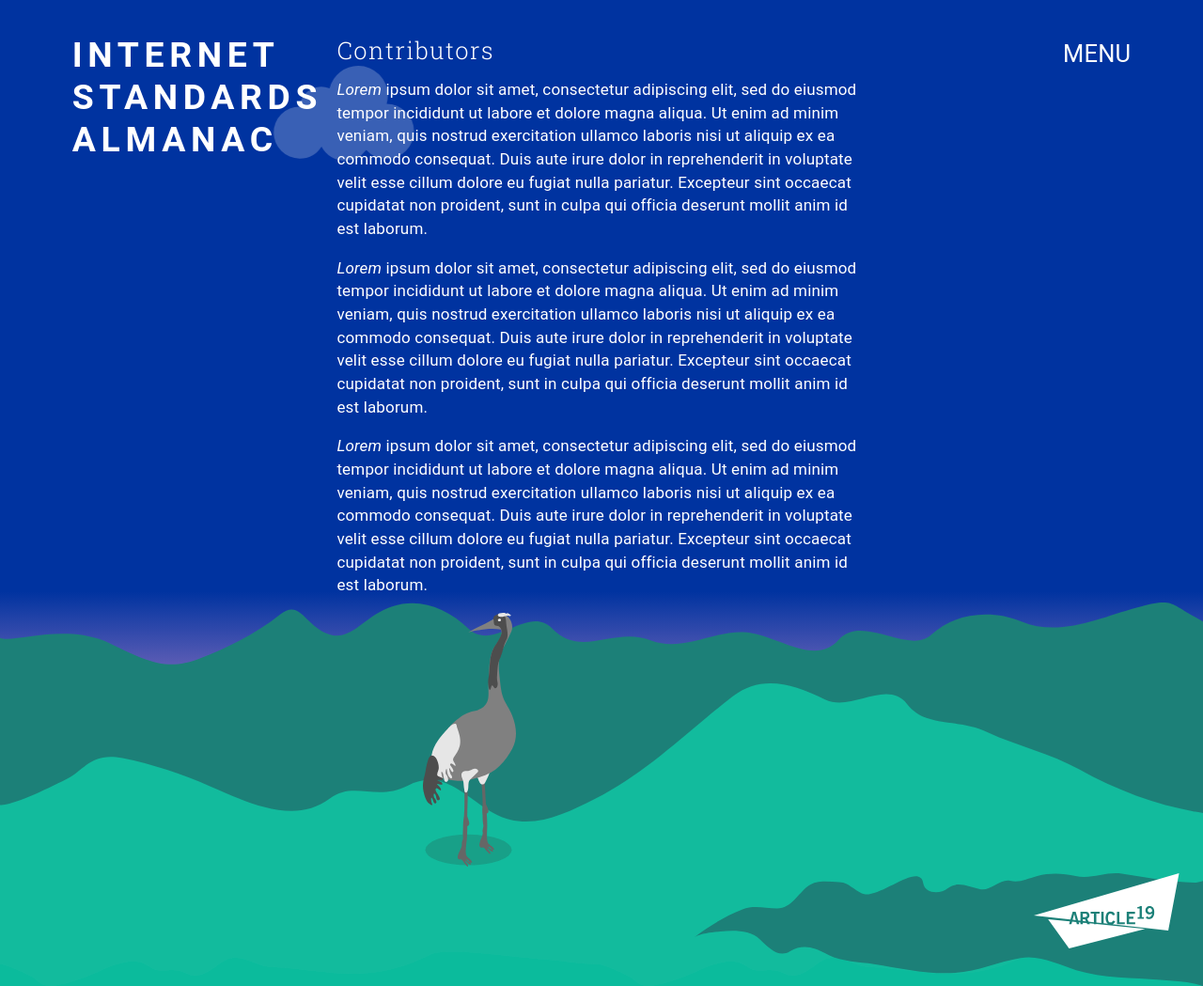
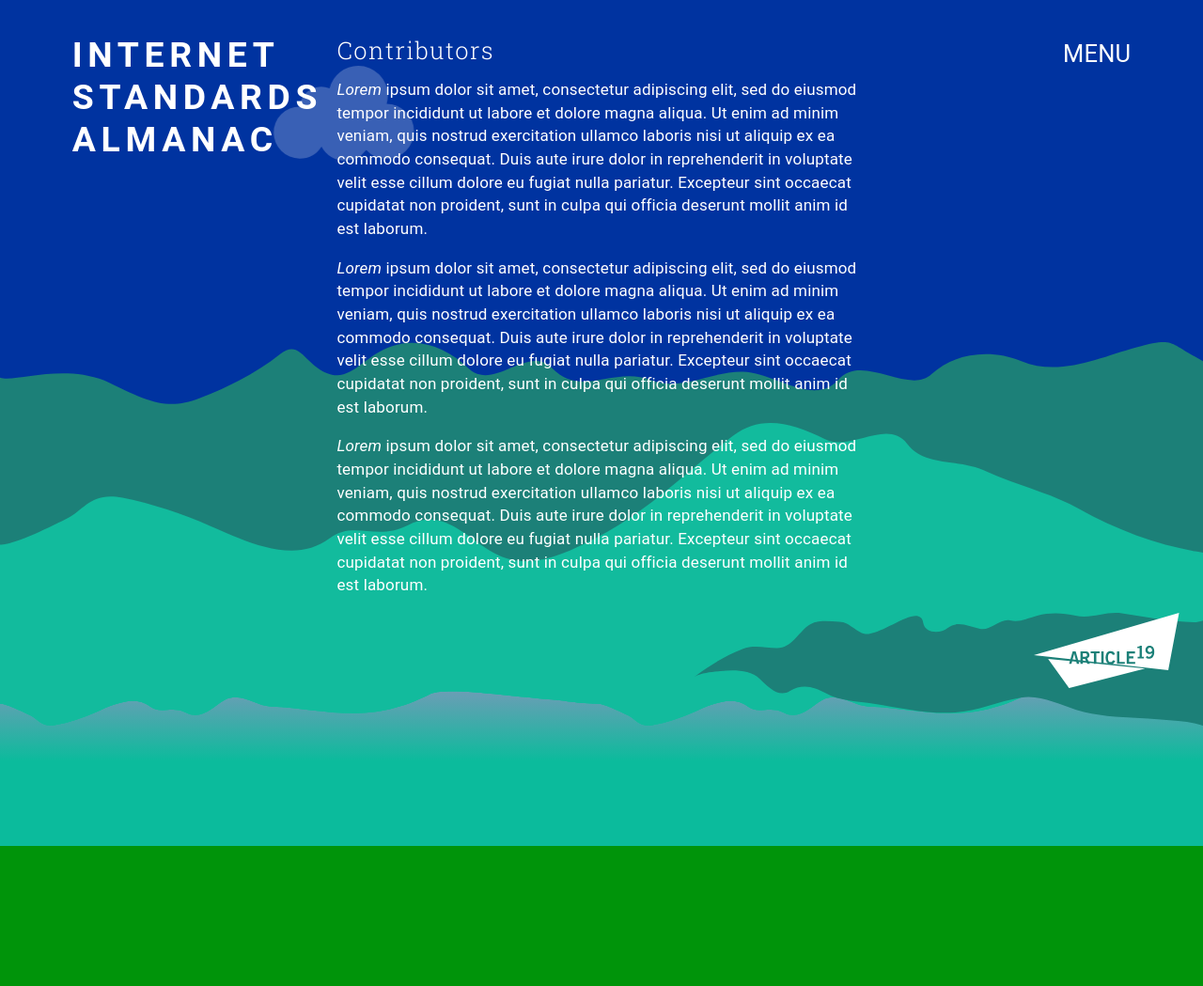
Before and after one commit to u451f/almanac.article19.org, a Jekyll site: the page built from contributors.html, in a window 1280 px wide. Shown: the whole page at 94% size. Built offline with Jekyll 4.4.1, drawn with Linux system fonts in a browser that asks for light colours; some web fonts are replaced; after the commit the page ends 900 px from its top, so only the background shows below that.

Commit message:
remove images

```diff
--- a/_sass/main.scss
+++ b/_sass/main.scss
@@ -4,6 +4,7 @@
   font-family: 'Roboto';
   src: url("/assets/css/fonts/RobotoFlex-VariableFont_GRAD,XTRA,YOPQ,YTAS,YTDE,YTFI,YTLC,YTUC,opsz,slnt,wdth,wght.ttf") format("truetype");
 }
+
 @font-face {
   font-family: 'RobotoSlab';
   src: url("/assets/css/fonts/RobotoSlab-VariableFont_wght.ttf") format("truetype");
@@ -132,23 +133,6 @@
     content: url(../images/decorative/tree-monstera.svg);
     display: block;
     margin: auto;
-    text-align: center;
-}
-
-#post-list::before {
-    content: url(../images/decorative/animal-nacktmull.svg);
-    margin-left: var(--hspace);
-}
-
-#contributors #intro::after {
-    content: url(../images/decorative/animal-crane.svg);
-    display: block;
-    text-align: center;
-}
-
-#methodology #intro::after {
-    content: url(../images/decorative/animal-fox.svg);
-    display: block;
     text-align: center;
 }
 
```
